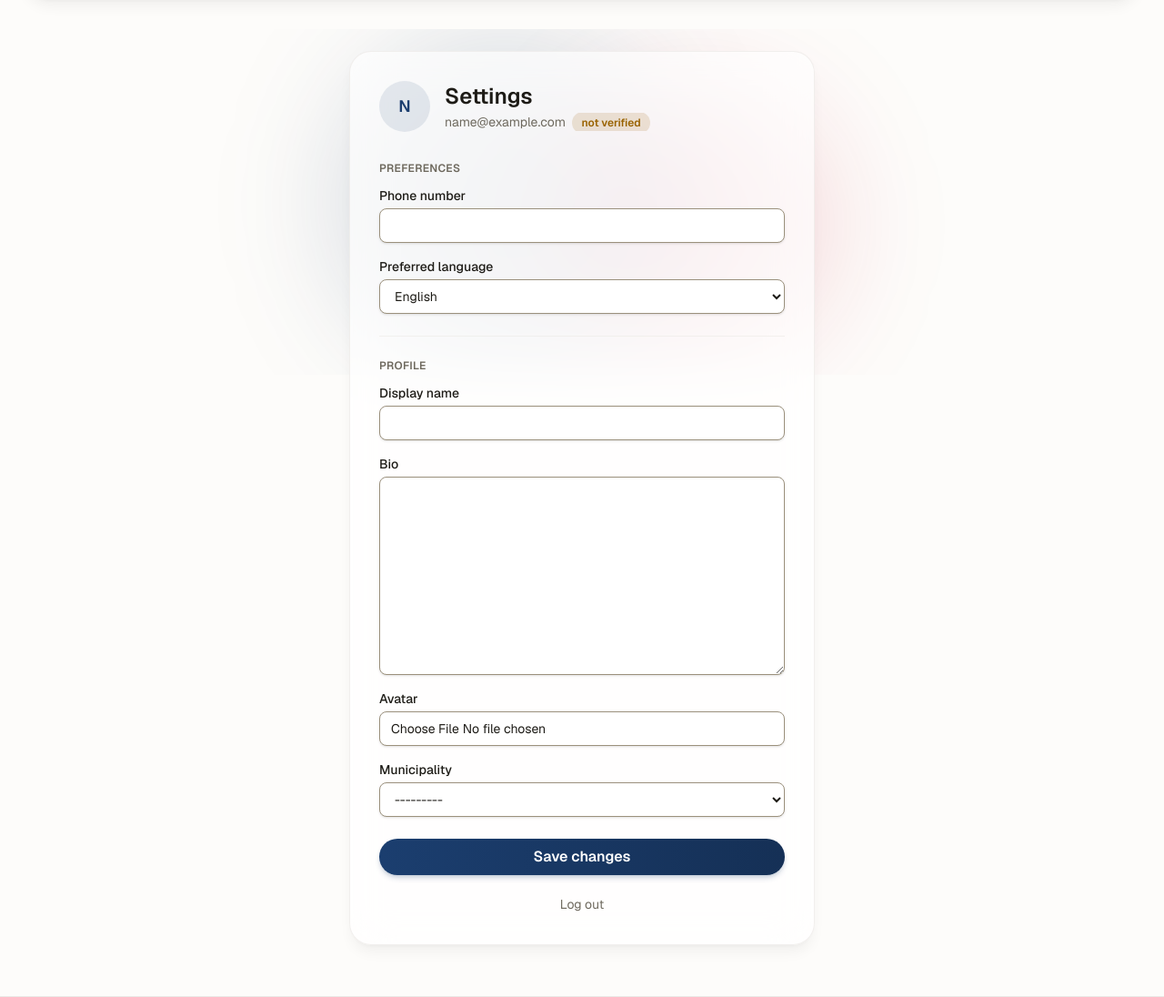
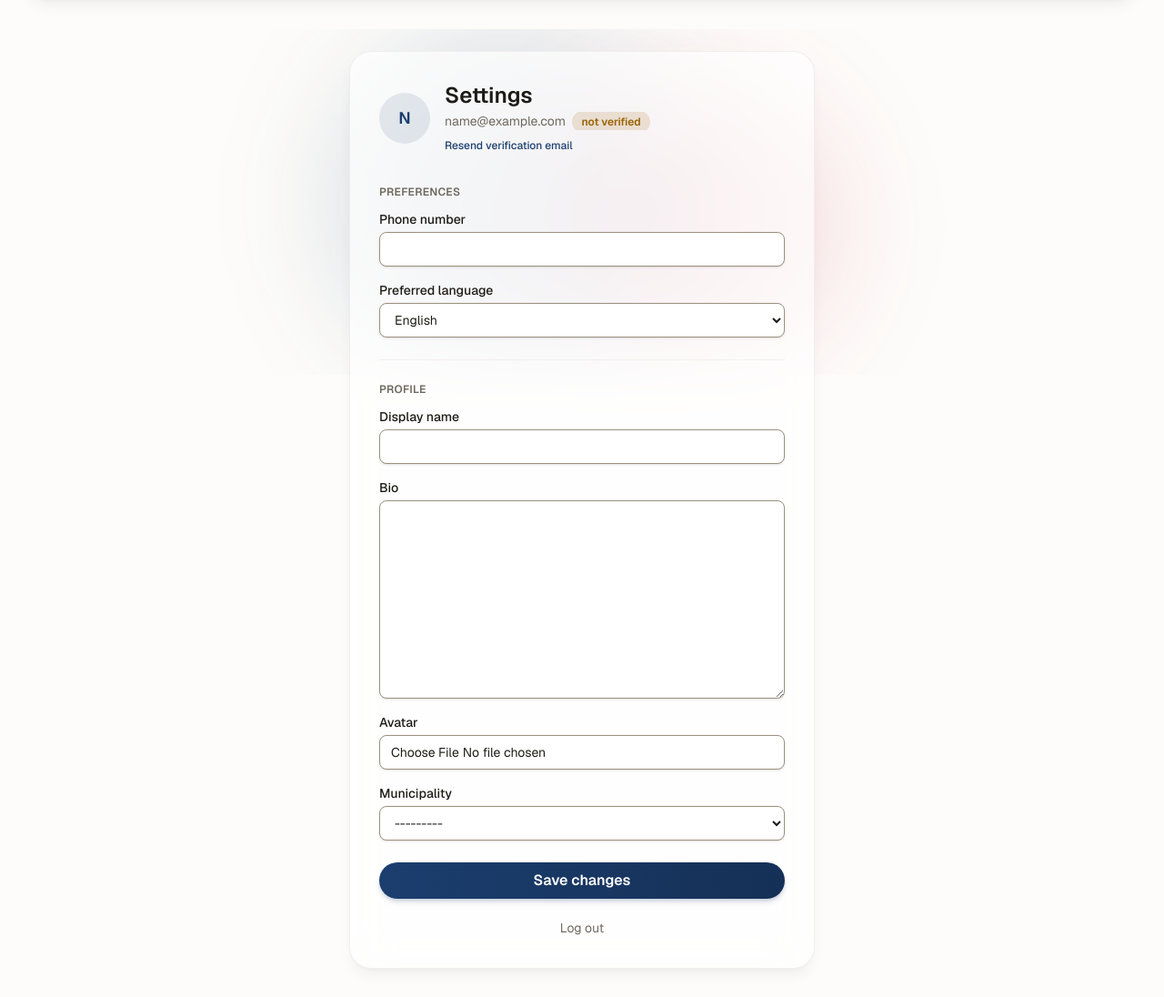
Before and after one commit to sambhavacharyaa/hamronepal, a Django app: page /en/accounts/profile/ in a window 1280 px wide. Shown: the part 78-1174 px from the top of the page at 91% size. Run offline with Django 5.2, Linux system fonts and the light colour scheme; the visitor is signed in with stand-in values (Sample User, id 1); data comes from the database, SQL or seed files in the repository; data that the repository does not hold is empty; style sheets or scripts are compiled from the project's sources; some libraries are stand-ins or nearby versions.

Commit message:
Add a resend-verification-email button on the profile page
There was previously no way to get a new verification email if the
first one was lost, expired, or (as just discovered) never delivered
because SMTP wasn't configured yet - the link only ever went out once,
at registration. Adds a rate-limited (5/min/user) resend endpoint and
a "Resend verification email" link next to the "not verified" badge,
only shown when the account isn't verified yet. No-ops with an info
message for an already-verified user.

Also fixes an unrelated bug found while running the full suite:
publish_new_version() stamped last_verified_at from
timezone.now().date() (UTC) instead of timezone.localdate() (the
project's Nepal timezone, and the convention every other "verified
today" action in the codebase already correctly uses) - meaning the
date could be off by one for several hours a day. Fixed to match.

Co-Authored-By: Claude Sonnet 5 <noreply@anthropic.com>

```diff
--- a/apps/accounts/urls.py
+++ b/apps/accounts/urls.py
@@ -7,6 +7,7 @@ app_name = "accounts"
 urlpatterns = [
     path("register/", views.register_view, name="register"),
     path("verify-email/<uidb64>/<token>/", views.verify_email_view, name="verify_email"),
+    path("verify-email/resend/", views.resend_verification_view, name="resend_verification"),
     path("login/", views.LoginView.as_view(), name="login"),
     path("logout/", views.LogoutView.as_view(), name="logout"),
     path("password-reset/", views.PasswordResetView.as_view(), name="password_reset"),
--- a/apps/accounts/views.py
+++ b/apps/accounts/views.py
@@ -10,6 +10,7 @@ from django.utils.decorators import method_decorator
 from django.utils.encoding import force_bytes, force_str
 from django.utils.http import urlsafe_base64_decode, urlsafe_base64_encode
 from django.utils.translation import gettext_lazy as _
+from django.views.decorators.http import require_POST
 from django_ratelimit.decorators import ratelimit
 
 from .forms import LoginForm, PasswordResetRequestForm, ProfileForm, RegisterForm, SetPasswordForm, UserPreferencesForm
@@ -64,6 +65,18 @@ def verify_email_view(request, uidb64, token):
         messages.error(request, _("This verification link is invalid or has expired."))
 
     return redirect("accounts:profile" if request.user.is_authenticated else "accounts:login")
+
+
+@login_required
+@require_POST
+@ratelimit(key="user", rate="5/m", method="POST", block=True)
+def resend_verification_view(request):
+    if request.user.email_verified:
+        messages.info(request, _("Your email address is already verified."))
+    else:
+        _send_verification_email(request, request.user)
+        messages.success(request, _("Verification email sent. Check your inbox."))
+    return redirect("accounts:profile")
 
 
 @method_decorator(ratelimit(key="ip", rate="10/m", method="POST", block=True), name="dispatch")
--- a/apps/processes/services.py
+++ b/apps/processes/services.py
@@ -104,7 +104,7 @@ def publish_new_version(process, user, changelog=""):
 
     process.status = Process.Status.PUBLISHED
     process.current_version_number = next_number
-    process.last_verified_at = now.date()
+    process.last_verified_at = timezone.localdate()
     process.last_verified_by = user
     process.save(
         update_fields=[
--- a/templates/accounts/profile.html
+++ b/templates/accounts/profile.html
@@ -32,6 +32,14 @@
                         {% include "components/ui/badge.html" with label=not_verified_label tone="warning" extra_class="ml-1" only %}
                     {% endif %}
                 </p>
+                {% if not request.user.email_verified %}
+                <form method="post" action="{% url 'accounts:resend_verification' %}" class="mt-1">
+                    {% csrf_token %}
+                    <button type="submit" class="rounded-sm text-xs font-medium text-primary hover:underline focus-visible:focus-ring">
+                        {% translate "Resend verification email" %}
+                    </button>
+                </form>
+                {% endif %}
             </div>
         </div>
 
```
Also changed, not shown: apps/accounts/tests/test_views.py (+54 -0 lines), apps/processes/tests/test_services.py (+2 -3 lines), locale/np/LC_MESSAGES/django.po, 1 other file.
